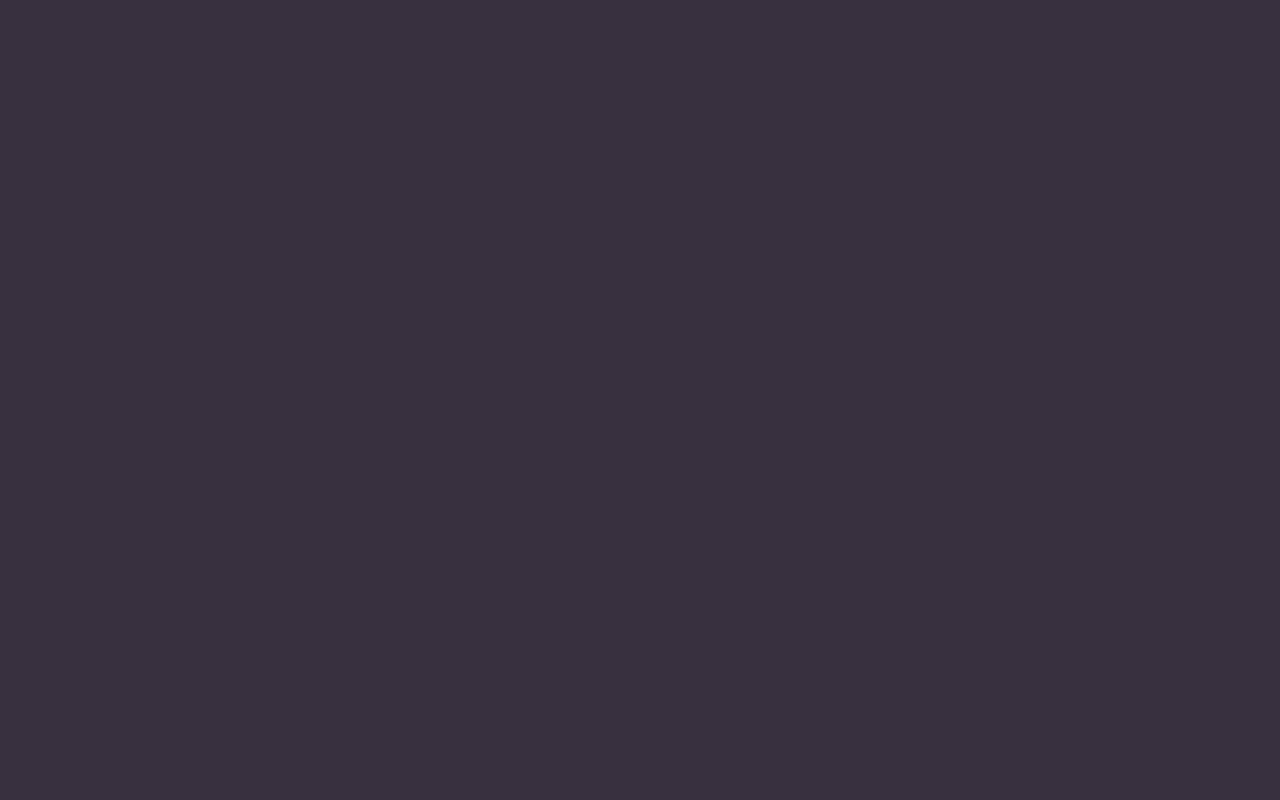
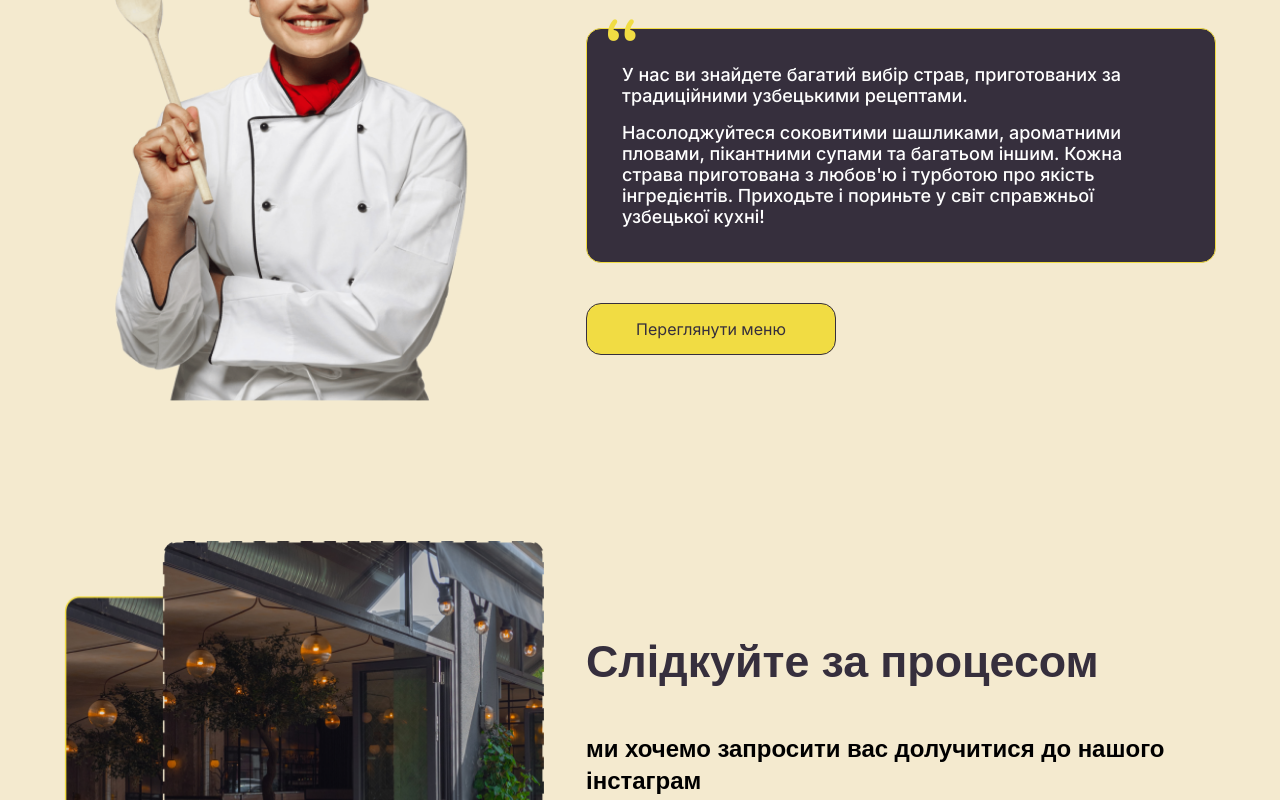
Before and after one commit to Viktor-KL/Uzbechka.ua, a Next.js app: page / in a window 1280 px wide. Shown: the part 2100-2900 px from the top of the page. Before the commit the page ends 1851 px from the top, so only its background shows below. Built offline with nearby package versions, Linux system fonts and the light colour scheme.

Commit message:
Create Banner ui and components for it

```diff
--- /dev/null
+++ b/src/components/screens/BannerInstagram/BannerInstagram.module.scss
@@ -0,0 +1,10 @@
+@import '/src/styles/resources/';
+
+.descriptionHead {
+    font-size: 24px;
+    font-weight: 700;
+    font-family: $secondary-font-family;
+}
+.descriptionFoot {
+    opacity: .4;
+}
--- /dev/null
+++ b/src/components/screens/BannerInstagram/BannerInstagram.tsx
@@ -0,0 +1,26 @@
+import { FC } from 'react'
+
+import Banner from 'components/ui/Banner/Banner'
+import bannerData from 'data/bannerData.json'
+import styles from './BannerInstagram.module.scss'
+
+const BannerInstagram: FC = () => {
+    return (
+        <Banner
+            imageSrc={bannerData.instagram.imgSrc}
+            imageAlt={bannerData.instagram.imgAlt}
+            width={bannerData.instagram.imgWidth}
+            height={bannerData.instagram.imgHeight}
+            imgClass={bannerData.instagram.imgClass}
+            title={bannerData.instagram.title}
+            descriptionHead={bannerData.instagram.descriptionHead}
+            descriptionFoot={bannerData.instagram.descriptionFoot}
+            buttonText={bannerData.instagram.buttonText}
+            descriptionWrapClass={styles.descriptionWrapper}
+            descriptionHeadClass={styles.descriptionHead}
+            descriptionFootClass={styles.descriptionFoot}
+        />
+    )
+}
+
+export default BannerInstagram;
--- /dev/null
+++ b/src/components/screens/BannerMenu/BannerMenu.module.scss
@@ -0,0 +1,15 @@
+@import '/src/styles/resources/';
+
+.descriptionWrapper {
+    background: $c-black;
+    padding: 35px;
+    gap: 1rem;
+    display: flex;
+    flex-direction: column;
+    @include block-border;
+    @include quote;
+}
+
+.descriptionFoot, .descriptionHead {
+    @include description;
+}
--- /dev/null
+++ b/src/components/screens/BannerMenu/BannerMenu.tsx
@@ -0,0 +1,26 @@
+import { FC } from 'react'
+
+import Banner from 'components/ui/Banner/Banner'
+import bannerData from 'data/bannerData.json'
+import styles from './BannerMenu.module.scss'
+
+const BannerMenu: FC = () => {
+    return (
+        <Banner
+            imageSrc={bannerData.menu.imgSrc}
+            imageAlt={bannerData.menu.imgAlt}
+            width={bannerData.menu.imgWidth}
+            height={bannerData.menu.imgHeight}
+            imgClass={bannerData.menu.imgClass}
+            title={bannerData.menu.title}
+            descriptionHead={bannerData.menu.descriptionHead}
+            descriptionFoot={bannerData.menu.descriptionFoot}
+            buttonText={bannerData.menu.buttonText}
+            descriptionWrapClass={styles.descriptionWrapper}
+            descriptionFootClass={styles.descriptionFoot}
+            descriptionHeadClass={styles.descriptionHead}
+        />
+    )
+}
+
+export default BannerMenu;
--- /dev/null
+++ b/src/components/ui/Banner/Banner.module.scss
@@ -0,0 +1,23 @@
+@import '/src/styles/resources/';
+
+.section {
+    background: $c-milk;
+    padding: 70px 0;
+}
+
+.wrapper {
+    display: flex;
+    justify-content: space-between;
+    align-items: center;
+}
+
+.content {
+    max-width: 630px;
+    display: flex;
+    flex-direction: column;
+    gap: 40px;
+}
+
+.title {
+    @include title;
+}
--- /dev/null
+++ b/src/components/ui/Banner/Banner.tsx
@@ -0,0 +1,57 @@
+import { FC } from "react";
+import Image from "next/image";
+
+import Button from "../Button/Button";
+
+import styles from "./Banner.module.scss";
+
+interface BannerProps {
+  title: string;
+  descriptionHead: string;
+  descriptionFoot: string;
+  buttonText: string;
+
+  imageSrc: string;
+  imageAlt: string;
+  descriptionWrapClass: string;
+  width: number;
+  height: number;
+  descriptionHeadClass?: string,
+  descriptionFootClass?: string,
+  imgClass?: string;
+}
+
+const Banner: FC<BannerProps> = ({
+    title,
+    descriptionHead,
+    descriptionFoot,
+    buttonText,
+    descriptionHeadClass,
+    descriptionFootClass,
+    imageSrc,
+    imageAlt,
+    descriptionWrapClass,
+    width,
+    height,
+    imgClass = ""
+  }) => {
+  return (
+    <section className={styles.section}>
+      <div className="container">
+        <div className={styles.wrapper}>
+            <Image src={imageSrc} alt={imageAlt} width={width} height={height}  className={imgClass}/>
+            <div className={styles.content}>
+                <h2 className={styles.title}>{title}</h2>
+                <div className={descriptionWrapClass}>
+                    <p className={descriptionHeadClass}>{descriptionHead}</p>
+                    <p className={descriptionFootClass}>{descriptionFoot}</p>
+                </div>
+                <Button type='anchor' text={buttonText} className="yellow-border-btn"/>
+            </div>
+        </div>
+      </div>
+    </section>
+  );
+};
+
+export default Banner;
--- a/src/components/ui/Button/Button.module.scss
+++ b/src/components/ui/Button/Button.module.scss
@@ -31,3 +31,20 @@
     border: 1px solid $c-black;
   }
 }
+
+.yellow-border-btn {
+  width: 250px;
+  text-align: center;
+  color: $c-black;
+  background: $c-yellow;
+  border: 1px solid $c-black;
+  border-radius: $border-radius;
+  padding: 15px 0;
+  transition: 0.3s ease;
+
+  &:hover {
+    color: $c-black;
+    background: none;
+    border: 1px solid $c-black;
+  }
+}
--- /dev/null
+++ b/src/data/bannerData.json
@@ -0,0 +1,24 @@
+{
+    "menu": {
+        "title": "Спробуйте справжні смаки Узбекістану в нашому кафе!",
+        "descriptionHead": "У нас ви знайдете багатий вибір страв, приготованих за традиційними узбецькими рецептами. ",
+        "descriptionFoot": "Насолоджуйтеся соковитими шашликами, ароматними пловами, пікантними супами та багатьом іншим. Кожна страва приготована з любов'ю і турботою про якість інгредієнтів. Приходьте і пориньте у світ справжньої узбецької кухні!",
+        "buttonText": "Переглянути меню",
+        "imgSrc": "/img/banner/img-1.png",
+        "imgAlt": "cooker",
+        "imgWidth": 440,
+        "imgHeight": 580,
+        "imgClass": "cookerImg"
+    },
+    "instagram": {
+        "title": "Слідкуйте за процесом",
+        "descriptionHead": "ми хочемо запросити вас долучитися до нашого інстаграм",
+        "descriptionFoot": "У нас ви знайдете багатий вибір страв, приготованих за традиційними узбецькими рецептами.",
+        "buttonText": "Перейти в інстаграм",
+        "imgSrc": "/img/banner/img-2.png",
+        "imgAlt": "caffe",
+        "imgWidth": 480,
+        "imgHeight": 480,
+        "imgClass": "yardImg"
+    }
+}
--- a/src/pages/index.tsx
+++ b/src/pages/index.tsx
@@ -3,6 +3,8 @@ import type { NextPage } from 'next'
 import Offer from 'components/screens/Offer/Offer';
 import About from 'components/screens/About/About';
 import Menu from 'components/screens/Menu/Menu';
+import BannerMenu from 'components/screens/BannerMenu/BannerMenu';
+import BannerInstagram from 'components/screens/BannerInstagram/BannerInstagram';
 
 const Home: NextPage = () => {
   return (
@@ -13,6 +15,8 @@ const Home: NextPage = () => {
       <Offer />
       <About />
       <Menu />
+      <BannerMenu />
+      <BannerInstagram />
     </div>
   )
 }
--- a/src/styles/resources/mixins.scss
+++ b/src/styles/resources/mixins.scss
@@ -9,6 +9,13 @@
   @include phone {
     font-size: 16px;
   }
+}
+
+@mixin title {
+  font-size: 2.8rem;
+  font-family: $secondary-font-family;
+  color: $c-black;
+  font-weight: 800;
 }
 
 /* ---- Positions ---- */
```
Also changed, not shown: public/img/banner/img-1.png (added), public/img/banner/img-2.png (added), src/components/screens/Menu/Menu.tsx (indentation only).
